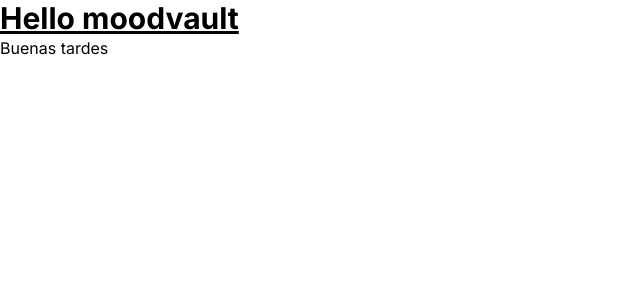
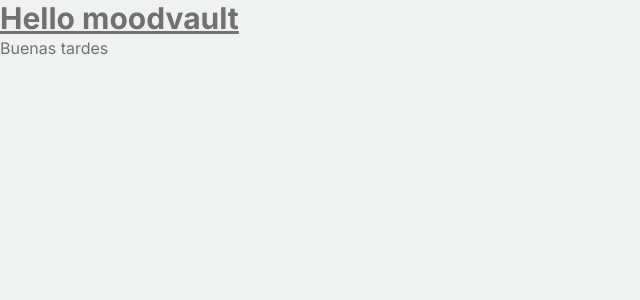
Before and after one commit to DaNiMarTmArq/moodvault-frontend, an Angular app in the folder moodvault/: page / in a window 1280 px wide. Shown: the top 300 px of the page, without its empty margins (0-640 px from the left). Built offline with nearby package versions, Linux system fonts and the light colour scheme.

Commit message:
Global theme colors configured

```diff
--- a/moodvault/angular.json
+++ b/moodvault/angular.json
@@ -92,5 +92,8 @@
         }
       }
     }
+  },
+  "cli": {
+    "analytics": "0cd2abb7-f42f-4690-a252-ac8aa58b803a"
   }
 }
--- a/moodvault/src/index.html
+++ b/moodvault/src/index.html
@@ -5,7 +5,7 @@
     <title>Moodvault</title>
     <base href="/" />
     <meta name="viewport" content="width=device-width, initial-scale=1" />
-
+    <link rel="icon" type="image/webp" href="mv-logo.png" />
     <link rel="preconnect" href="https://fonts.googleapis.com" />
     <link rel="preconnect" href="https://fonts.gstatic.com" crossorigin />
     <link
--- a/moodvault/src/styles.css
+++ b/moodvault/src/styles.css
@@ -6,4 +6,8 @@
   html {
     font-family: Inter, system-ui, sans-serif;
   }
+  body {
+    @apply text-gray;
+    @apply bg-fill;
+  }
 }
--- a/moodvault/tailwind.config.js
+++ b/moodvault/tailwind.config.js
@@ -2,6 +2,11 @@
 module.exports = {
   content: ["./src/**/*.{html,ts}"],
   theme: {
+    colors: {
+      primary: "#89ADAD",
+      fill: "#F0F2F2",
+      gray: "#717171",
+    },
     extend: {
       fontFamily: {
         inter: ["Inter", "sans-serif"],
```
Also changed, not shown: moodvault/public/mv-logo.png (added).
